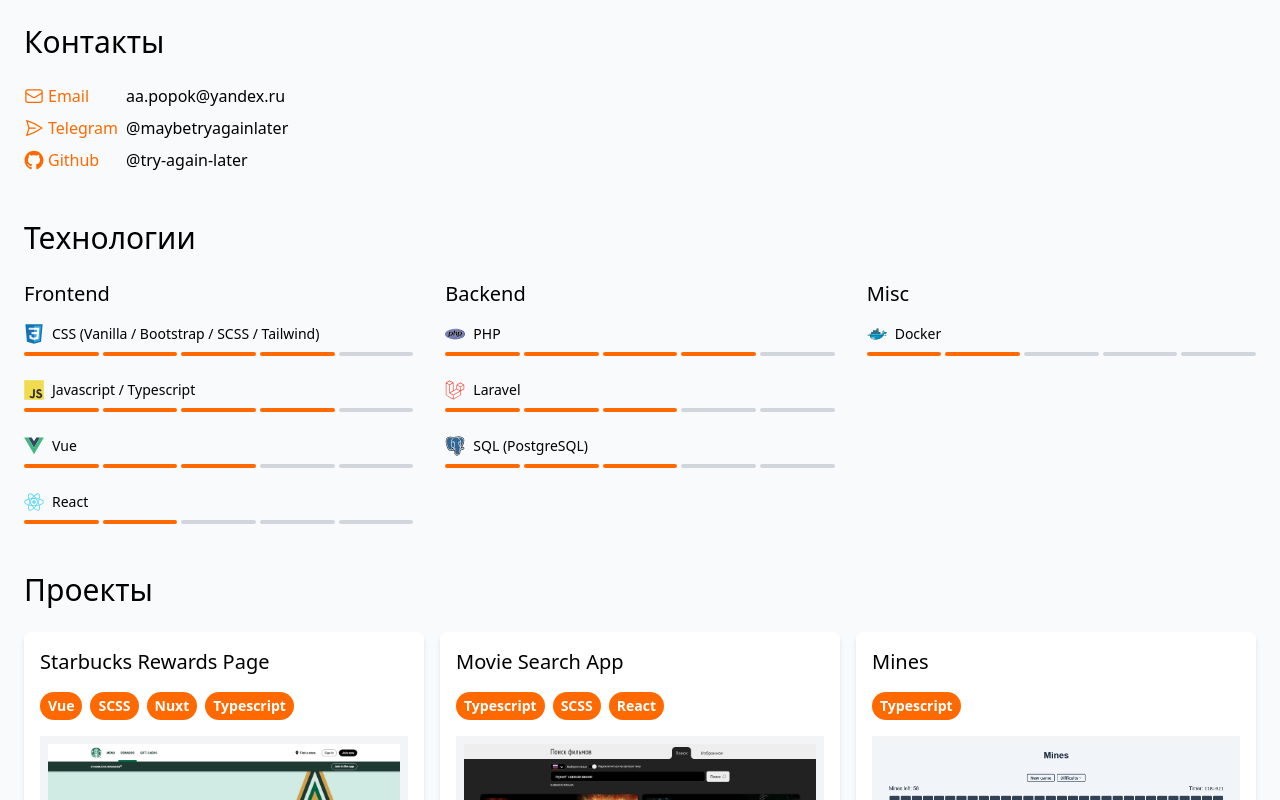
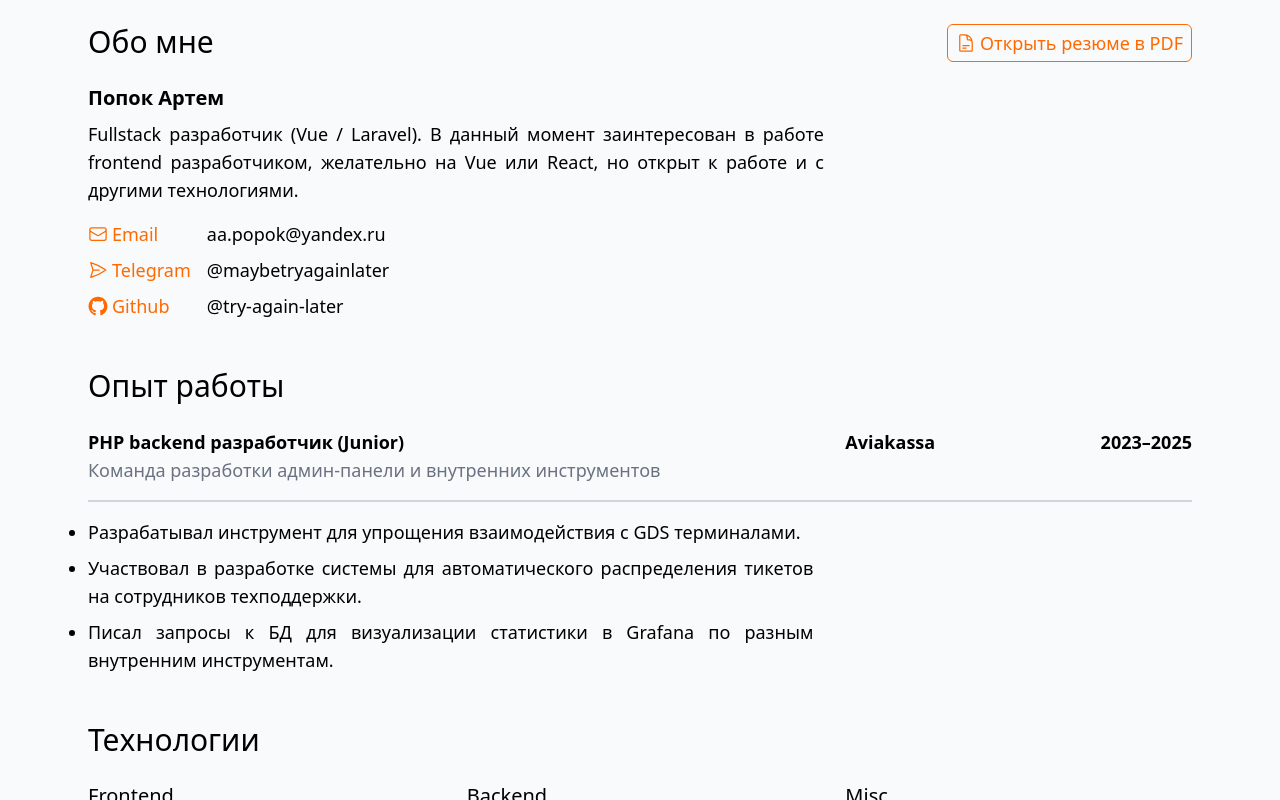
Before and after one commit to try-again-later/try-again-later.github.io, a Vue app: page / in a window 1280 px wide. Shown: the top 800 px of the page. Built offline with nearby package versions, Linux system fonts and the light colour scheme.

Commit message:
Add CV link and work experience section

```diff
--- a/src/App.vue
+++ b/src/App.vue
@@ -1,5 +1,6 @@
 <script setup lang="ts">
 import { EnvelopeIcon, PaperAirplaneIcon } from '@heroicons/vue/24/outline';
+import { DocumentTextIcon } from '@heroicons/vue/24/outline';
 
 import ProjectCard from '@components/ProjectCard.vue';
 import ImagesGallery from '@components/ImagesGallery.vue';
@@ -19,11 +20,31 @@
   <main @keydown.esc="gallery.opened = false">
     <h1 class="sr-only">My page</h1>
 
-    <div class="sm:max-w-7xl m-auto p-6 flex flex-col gap-12">
-      <section>
-        <h2 class="text-3xl mb-6 sm:text-left">Контакты</h2>
+    <div class="sm:max-w-6xl m-auto p-6 flex flex-col gap-12">
+      <section class="relative sm:text-lg">
+        <h2 class="text-3xl mb-6 sm:text-left">Обо мне</h2>
+        <p class="text-xl mb-2 font-semibold">Попок Артем</p>
+        <p class="text-justify lg:max-w-2/3 mb-2 sm:mb-4">
+          Fullstack разработчик (Vue / Laravel). В данный момент заинтересован в работе frontend
+          разработчиком, желательно на Vue или React, но открыт к работе и с другими технологиями.
+        </p>
 
-        <address class="not-italic grid sm:grid-cols-[min-content_auto] sm:gap-2">
+        <a
+          href="/CV.pdf"
+          target="_blank"
+          class="
+            block sm:absolute sm:top-0 sm:right-0 mb-4
+            sm:border sm:border-solid sm:border-orange-500 sm:rounded-md sm:px-2 sm:py-1 text-orange-500
+            hover:underline sm:hover:no-underline sm:hover:text-white sm:hover:bg-orange-500
+            transition duration-200
+            flex gap-1 items-center
+          "
+        >
+          <DocumentTextIcon class="w-5 h-5 hidden sm:block" />
+          Открыть резюме в PDF
+        </a>
+
+        <address class="not-italic grid sm:grid-cols-[min-content_auto] sm:gap-x-4 sm:gap-y-2">
           <ContactLink
             :href="`mailto:${contacts.email}`"
             title="Email"
@@ -57,6 +78,39 @@
             </template>
           </ContactLink>
         </address>
+      </section>
+
+      <section class="sm:text-lg">
+        <h2 class="text-3xl mb-6 sm:text-left">Опыт работы</h2>
+
+        <div class="grid grid-cols-3 gap-x-8">
+          <div class="col-span-3 lg:col-span-2">
+            <p class="font-semibold mb-2 sm:mb-0">
+              PHP backend разработчик (Junior)
+            </p>
+            <p class="text-gray-500">
+              Команда разработки админ-панели и внутренних инструментов
+            </p>
+          </div>
+          <div class="col-span-3 lg:col-span-1 flex gap-2 -order-1 lg:order-0 lg:gap-8 lg:justify-between">
+            <p class="font-semibold">Aviakassa</p>
+            <p class="lg:text-right font-semibold">2023&ndash;2025</p>
+          </div>
+          <hr class="col-start-1 col-span-3 my-4 border-1 border-gray-300">
+          <ul class="text-justify list-disc col-span-3 lg:col-span-2 col-start-1 flex flex-col gap-2">
+            <li>
+              Разрабатывал инструмент для упрощения взаимодействия с GDS терминалами.
+            </li>
+            <li>
+              Участвовал в разработке системы для автоматического распределения тикетов
+              на сотрудников техподдержки.
+            </li>
+            <li>
+              Писал запросы к БД для визуализации статистики в Grafana
+              по разным внутренним инструментам.
+            </li>
+          </ul>
+        </div>
       </section>
 
       <section>
```
Also changed, not shown: 2 other files (tests, documents, lock files or other folders).
